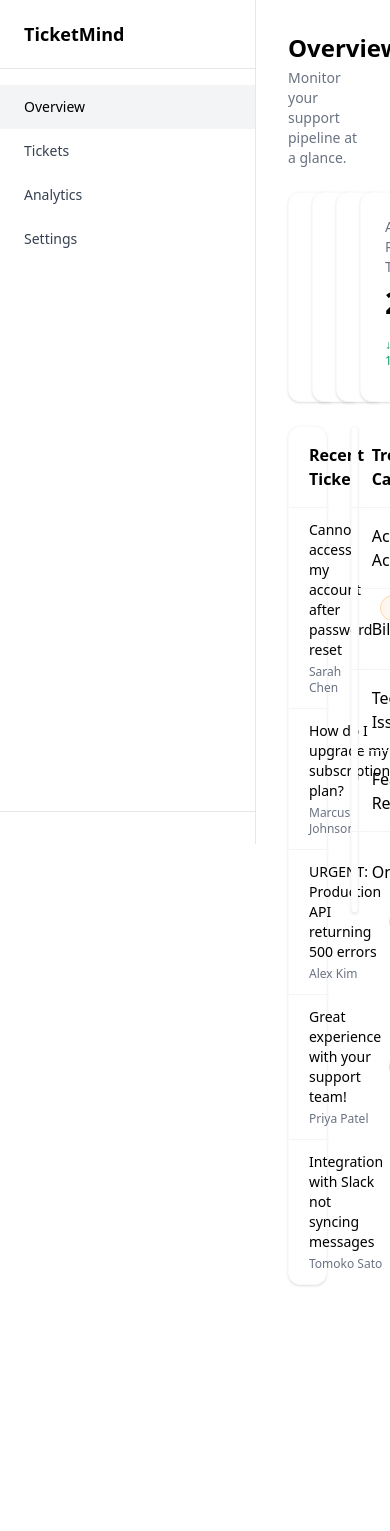
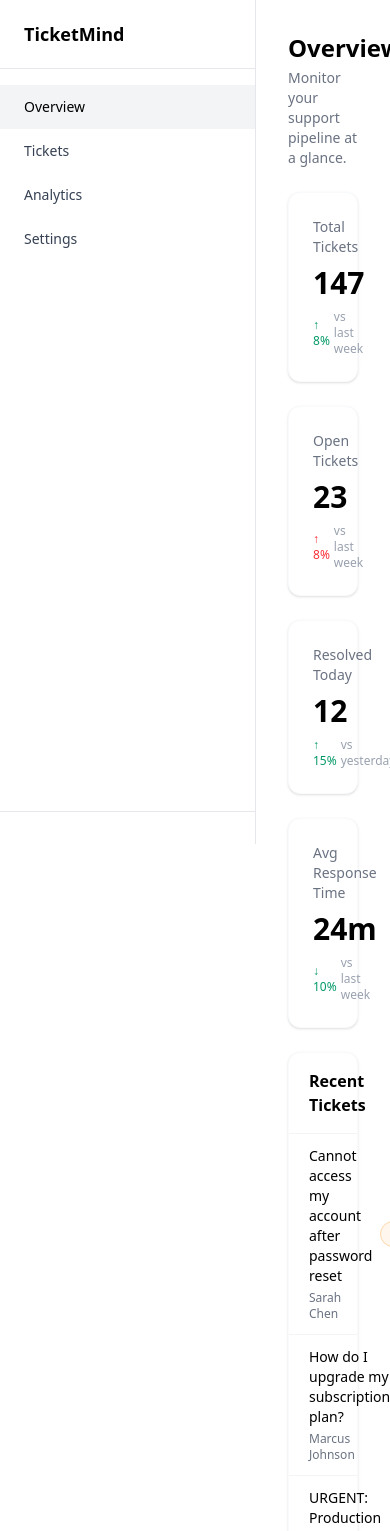
Before and after one commit to elitecoder88/ticketmind, a Next.js app: page /dashboard in a window 390 px wide. Shown: the top 1531 px of the page. Before the commit the page ends 1317 px from the top, so only its background shows below. Built offline with nearby package versions, Linux system fonts and the light colour scheme.

Commit message:
Made dashboard grids responsive and fix heading plural

```diff
--- a/src/app/dashboard/page.tsx
+++ b/src/app/dashboard/page.tsx
@@ -41,7 +41,7 @@ export default function DashboardPage() {
       <p className="mt-1 text-sm text-gray-500">Monitor your support pipeline at a glance.</p>
 
       {/* Stat cards grid */}
-      <div className="grid grid-cols-4 gap-6 mt-6">
+      <div className="grid grid-cols-1 gap-6 mt-6 sm:grid-cols-2 xl:grid-cols-4">
           {/* All 4 Card  */}
           {stats.map((stat) => {
             const isGood = stat.isPositiveGood ? stat.trend >= 0 : stat.trend <= 0;
@@ -62,12 +62,12 @@ export default function DashboardPage() {
       </div>
 
       {/* Recent Tickets & Trending Categories grid */}
-      <div className="grid grid-cols-3 gap-6 mt-6 items-start">
+      <div className="grid grid-cols-1 gap-6 mt-6 items-start lg:grid-cols-3">
 
         {/* Recent Tickets */}
-        <div className="col-span-2 bg-white rounded-xl shadow-sm border border-slate-50">
+        <div className="bg-white rounded-xl shadow-sm border border-slate-50 lg:col-span-2">
           <div className="px-5 py-4 border-b border-gray-100">
-            <h2 className="font-semibold">Recent Ticket</h2>
+            <h2 className="font-semibold">Recent Tickets</h2>
           </div>
           {tickets.map((ticket) => {
             return (
```
